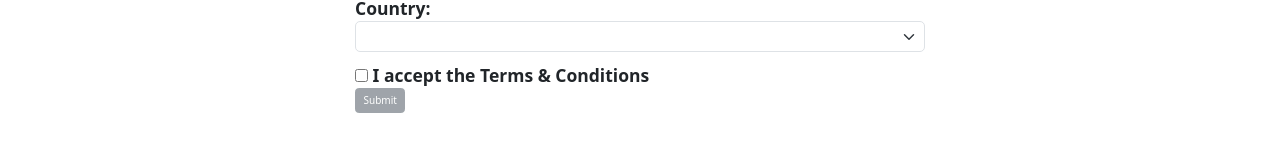
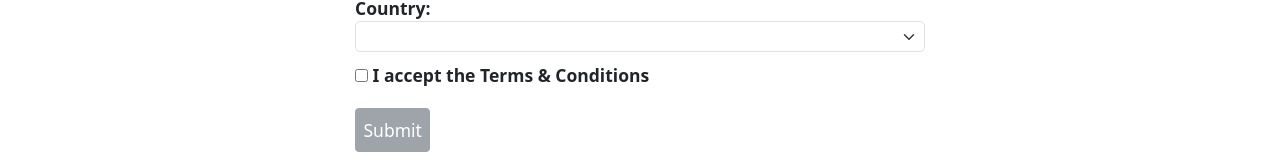
Before and after one commit to rkiks/Everyday-Market-App, an Angular app: page /register in a window 1280 px wide. Shown: the part 632-797 px from the top of the page. Built offline with nearby package versions, Linux system fonts and the light colour scheme.

Commit message:
updated assignment

```diff
--- a/src/app/register/register-page/register-page.component.css
+++ b/src/app/register/register-page/register-page.component.css
@@ -12,8 +12,9 @@
     vertical-align: middle;
     user-select: none;
     border: 1px solid transparent;
-    padding: 0.375rem 0.75rem;
-    font-size: 1rem;
+    padding: 0.75rem 0.75rem;
+    margin-top: 2rem;
+    font-size: 1.75rem;
     line-height: 1.5;
     border-radius: 0.375rem;
     transition: color 0.15s ease-in-out, background-color 0.15s ease-in-out, border-color 0.15s ease-in-out, box-shadow 0.15s ease-in-out;
```
